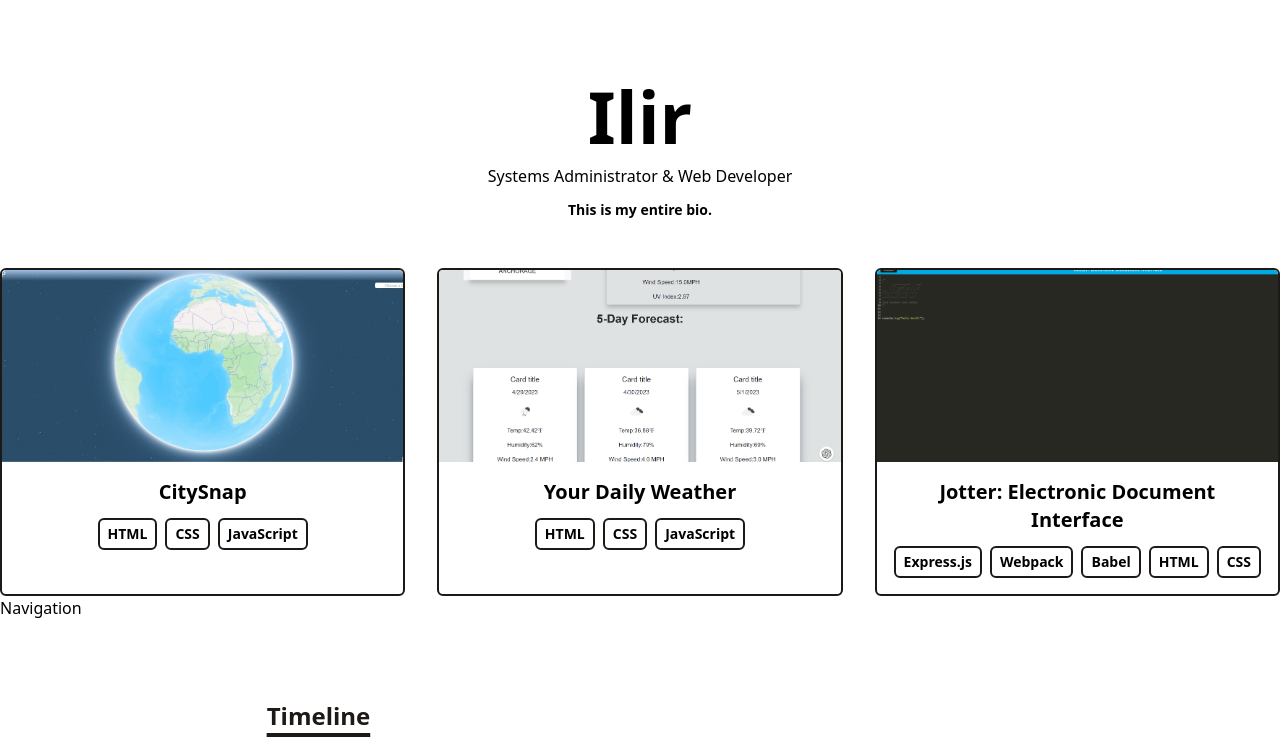
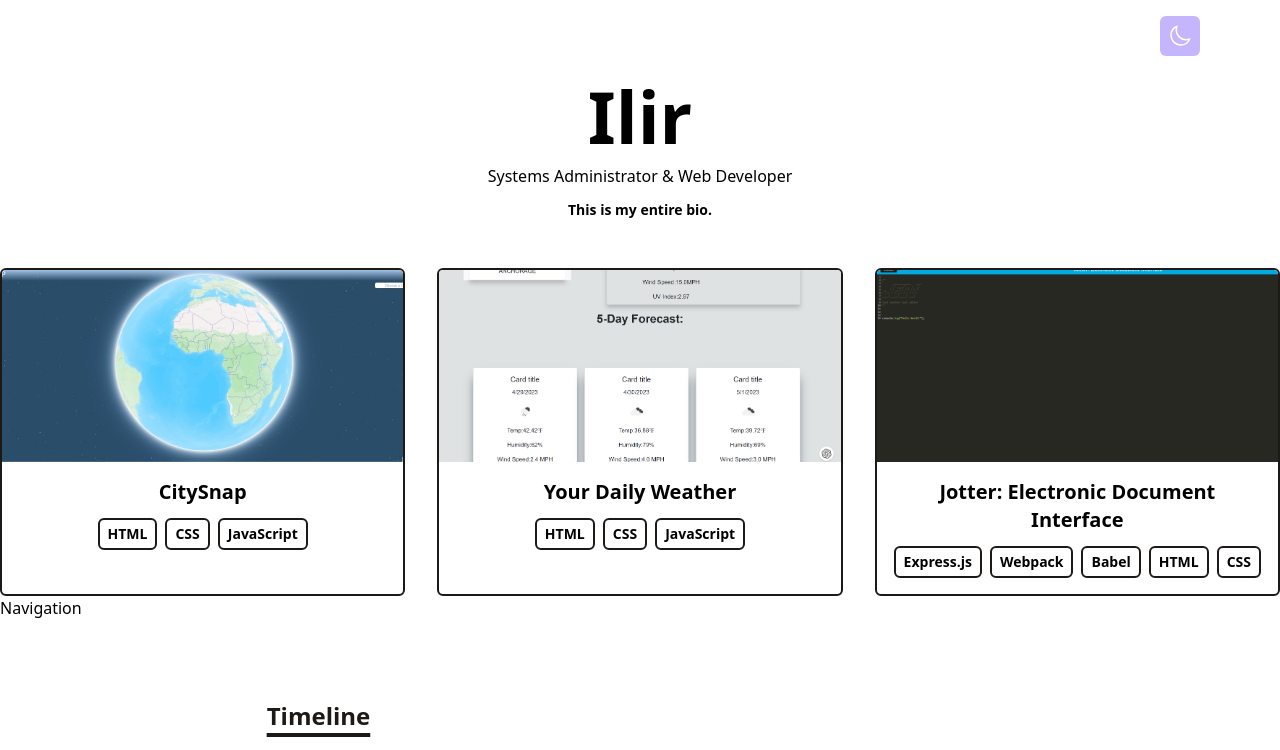
Before and after one commit to IlirHajdari/Reactfolio, a React (Vite) app: page / in a window 1280 px wide. Shown: the top 750 px of the page. Built offline with nearby package versions, Linux system fonts and the light colour scheme.

Commit message:
added code for dark mode and toggle switch

```diff
--- a/src/App.jsx
+++ b/src/App.jsx
@@ -1,13 +1,84 @@
+import { useEffect, useState } from "react";
 import Intro from "./components/Intro";
 import Portfolio from "./components/Portfolio";
 import Navigation from "./components/Navigation";
 import Header from "./components/Header";
 import Timeline from "./components/Timeline";
 import Contact from "./components/Contact";
-import Footer from "./components/footer";
+import Footer from "./components/Footer";
 
 function App() {
+  const [theme, setTheme] = useState(null);
+  useEffect(() => {
+    if (window.matchMedia("(prefers-color-scheme: dark)").matches) {
+      setTheme("dark");
+    } else {
+      setTheme("light");
+    }
+  }, []);
+
+  const handleThemeSwitch = () => {
+    setTheme(theme === "dark" ? "light" : "dark");
+  };
+
+  useEffect(() => {
+    if (theme === "dark") {
+      document.documentElement.classList.add("dark");
+    } else {
+      document.documentElement.classList.add("dark");
+    }
+  }, [theme]);
+
+  const sun = (
+    <svg
+      xmlns="http://www.w3.org/200/svg"
+      fill="none"
+      viewBox="0 0 24 24"
+      strokeWidth={1.5}
+      stroke="currentColor"
+      className="w-6 h-6"
+    >
+      <path
+        strokeLinecap="round"
+        strokeLinejoin="round"
+        d="M12 3v2.25m6.364.3861-1.591 1.591M21
+        12h-2.25m-.386 6.364l-1.591-1.591M12
+        18.75V21m-4.773-4.277l-1.591 1.591M5.25
+        12H3m4.227-4.773L5.636 5.636M15.75 12a3.75
+        3.75 0 11-7.5 0 3.75 3.75 0 017.5 0z"
+      />
+    </svg>
+  );
+
+  const moon = (
+    <svg
+      xmlns="http://www.w3.org/2000/svg"
+      fill="none"
+      viewBox="0 0 24 24"
+      strokeWidth={1.5}
+      stroke="white"
+      className="w-6 h-6"
+    >
+      <path
+        strokeLinecap="round"
+        strokeLinejoin="round"
+        d="M21.752 15.002A9.718 9.718 0 0118 15.75c-5.385
+          0-9.755-4.365-9.75-9.75 0-1.33.266-2.597.748-3.752A9.753
+          9.753 0 003 11.25C3 16.635 7.365 21 12.75 21a9.753
+          9.753 0 009.002-5.998z"
+      />
+    </svg>
+  );
   return (
+    <>
+      <button
+        type="button"
+        onClick={handleThemeSwitch}
+        className="fixed p-2 z-10 right-20 top-4 bg-violet-300
+    text-lg p-1 rounded-md"
+      >
+        {theme === "dark" ? sun : moon}
+      </button>
       <div className="App">
         <Intro />
         <Portfolio />
@@ -17,6 +88,7 @@
         <Contact />
         <Footer />
       </div>
+    </>
   );
 }
 
```
Lines whose indentation alone changed are shown as unchanged.
